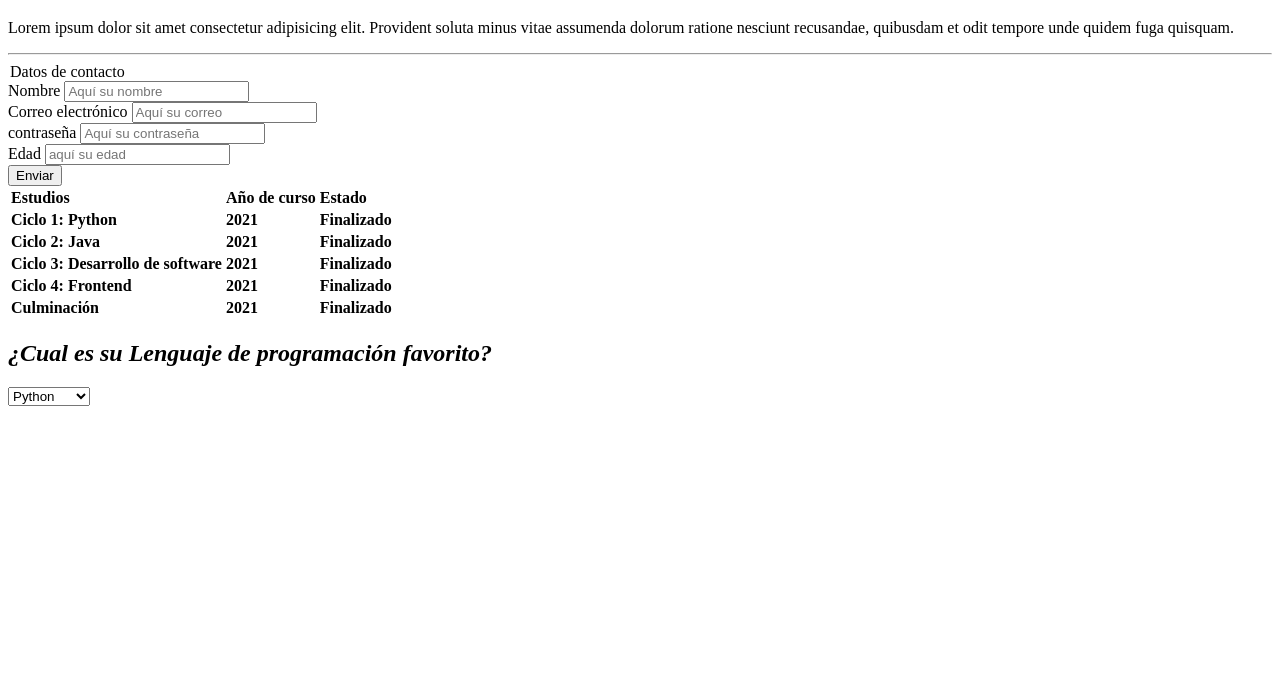
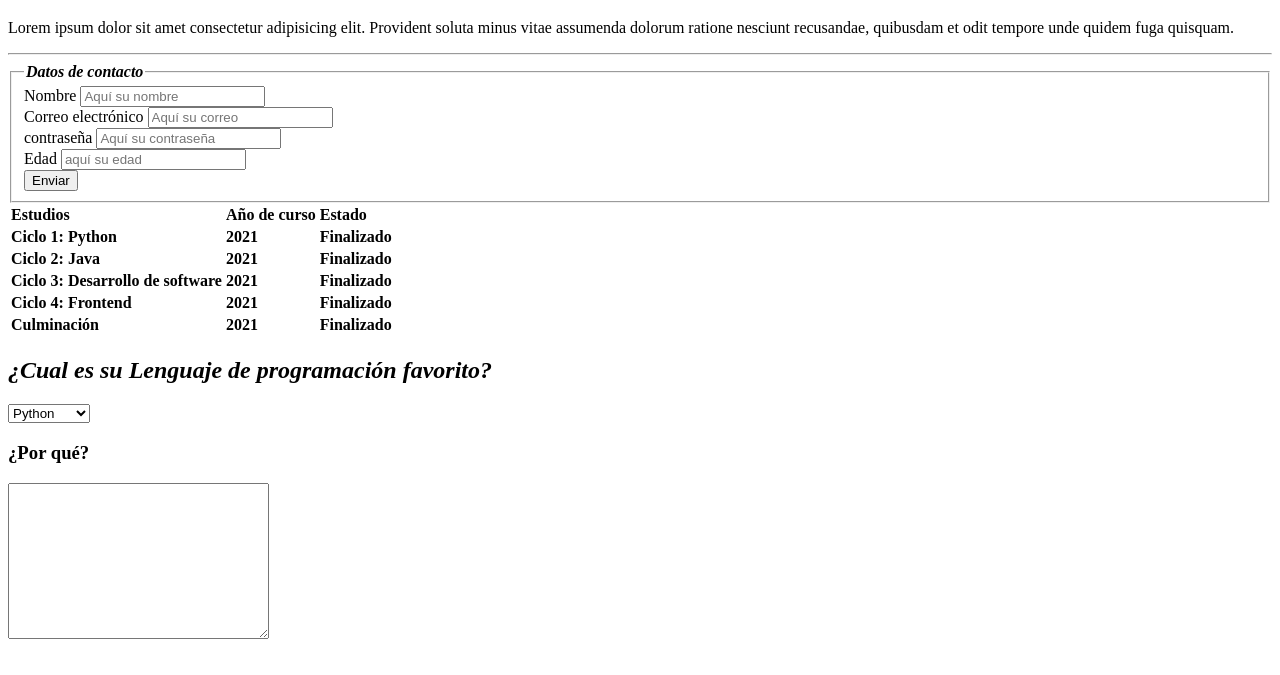
Before and after one commit to WilliamDMP/Repaso1htmlpuro, a plain HTML site: page index.html in a window 1280 px wide. Shown: the part 61-736 px from the top of the page. Drawn offline with Linux system fonts and the light colour scheme.

Commit message:
Cambios presentacion

```diff
--- a/index.html
+++ b/index.html
@@ -52,7 +52,8 @@
         <hr/>
         <div>
             <form action="">
-                <legend>Datos de contacto</legend>
+                <fieldset>
+                    <legend><i><b>Datos de contacto</b></i></legend>
                     <label for="">Nombre</label>
                     <input type="text" placeholder="Aquí su nombre">
                     <br/>
@@ -66,6 +67,7 @@
                     <input type="number" name="" id="" placeholder="aquí su edad">
                     </br>
                     <input type="button" value="Enviar">
+                </fieldset>
             </form>
         </div>
     </table>
@@ -77,5 +79,11 @@
             <option value="javascript">Javascript</option>
         </select>
     </div>
+    <div>
+        <h3>
+            ¿Por qué?
+        </h3>
+        <textarea name="" id="" cols="30" rows="10"></textarea>
+    </div>
 </body>
 </html>
```
